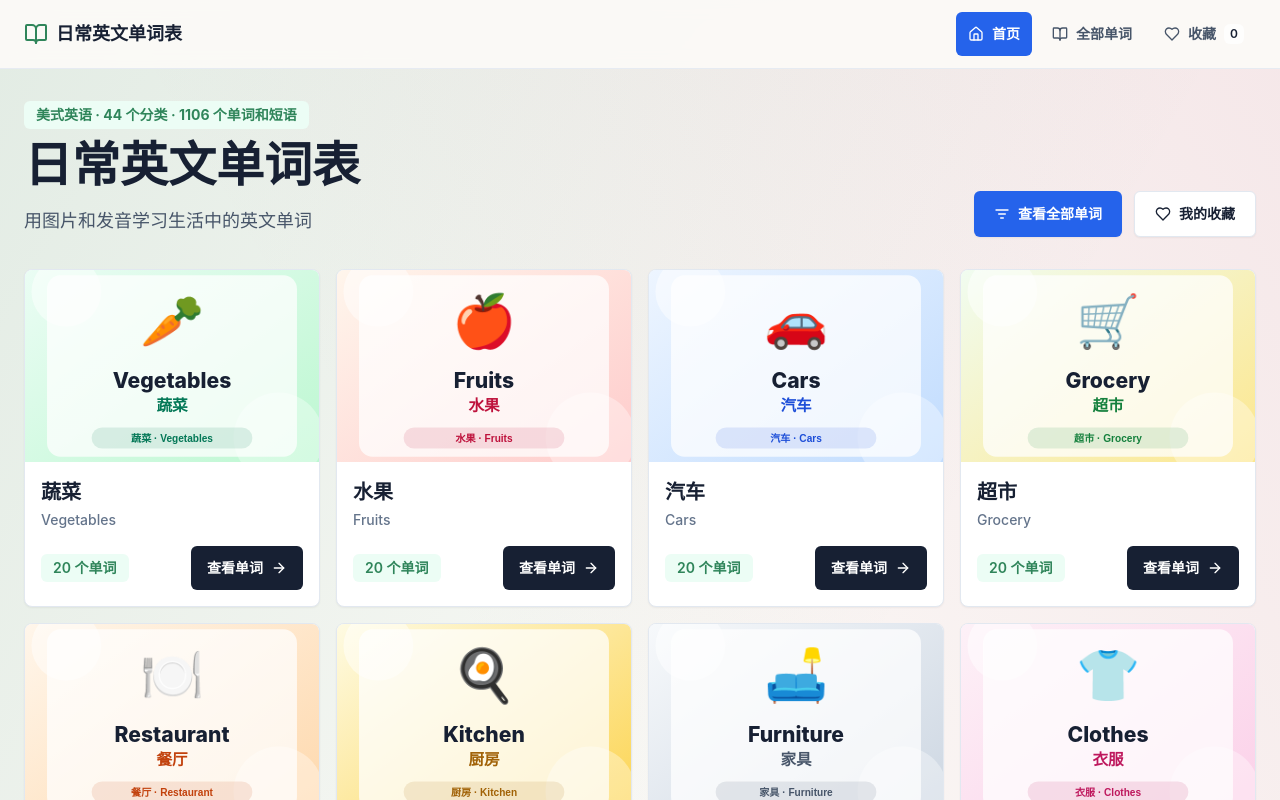
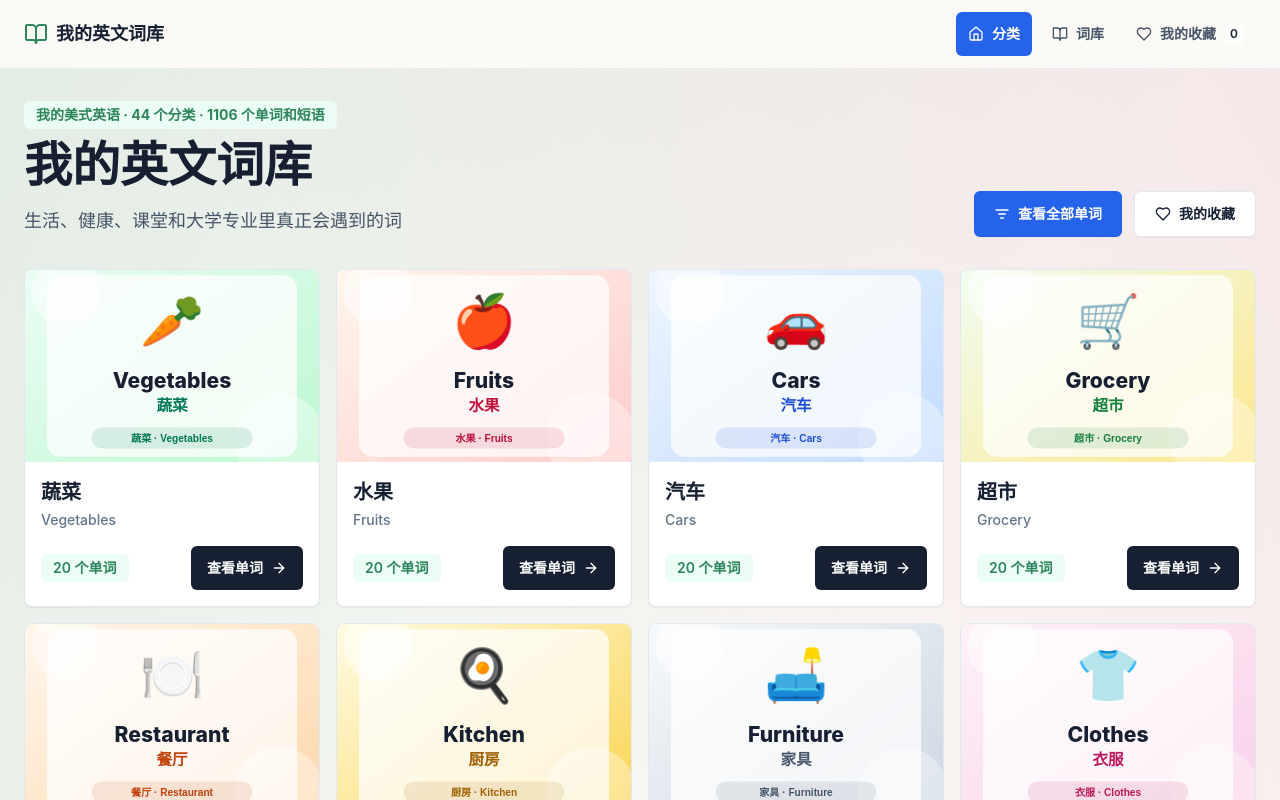
Before and after one commit to marksui/english-bridge-cn, a React (Vite) app: page /#/ in a window 1280 px wide. Shown: the top 800 px of the page. Built offline with nearby package versions, Linux system fonts and the light colour scheme; no server answers.

Commit message:
Make vocabulary header feel personal

```diff
--- a/index.html
+++ b/index.html
@@ -5,9 +5,9 @@
     <meta name="viewport" content="width=device-width, initial-scale=1.0" />
     <meta
       name="description"
-      content="面向中文使用者的日常英文单词表，用图片、例句和发音学习美国生活英语。"
+      content="我的美式英语词库，整理生活、健康、课堂和大学专业里会遇到的英文词。"
     />
-    <title>日常英文单词表</title>
+    <title>我的英文词库</title>
   </head>
   <body>
     <div id="root"></div>
--- a/src/components/Navbar.tsx
+++ b/src/components/Navbar.tsx
@@ -19,20 +19,20 @@ export default function Navbar({ favoriteCount }: NavbarProps) {
           className="inline-flex min-h-11 items-center gap-2 rounded-md text-lg font-black text-ink focus:outline-none focus:ring-2 focus:ring-skyline focus:ring-offset-2"
         >
           <BookOpen aria-hidden="true" className="h-6 w-6 text-leaf" />
-          日常英文单词表
+          我的英文词库
         </Link>
         <div className="flex flex-wrap items-center gap-2">
           <NavLink to="/" className={linkClass} end>
             <Home aria-hidden="true" className="h-4 w-4" />
-            首页
+            分类
           </NavLink>
           <NavLink to="/words" className={linkClass}>
             <BookOpen aria-hidden="true" className="h-4 w-4" />
-            全部单词
+            词库
           </NavLink>
           <NavLink to="/favorites" className={linkClass}>
             <Heart aria-hidden="true" className="h-4 w-4" />
-            收藏
+            我的收藏
             <span className="rounded-md bg-white/80 px-1.5 py-0.5 text-xs text-ink">
               {favoriteCount}
             </span>
--- a/src/pages/Home.tsx
+++ b/src/pages/Home.tsx
@@ -9,13 +9,13 @@ export default function Home() {
       <section className="grid gap-6 pb-8 lg:grid-cols-[1fr_auto] lg:items-end">
         <div className="max-w-3xl">
           <p className="mb-3 inline-flex rounded-md bg-emerald-50 px-3 py-1 text-sm font-bold text-leaf">
-            美式英语 · {categories.length} 个分类 · {totalWordCount} 个单词和短语
+            我的美式英语 · {categories.length} 个分类 · {totalWordCount} 个单词和短语
           </p>
           <h1 className="text-4xl font-black tracking-normal text-ink sm:text-5xl">
-            日常英文单词表
+            我的英文词库
           </h1>
           <p className="mt-4 text-lg leading-8 text-slate-600">
-            用图片和发音学习生活中的英文单词
+            生活、健康、课堂和大学专业里真正会遇到的词
           </p>
         </div>
         <div className="flex flex-wrap gap-3">
```
Also changed, not shown: 1 other file (tests, documents, lock files or other folders).
